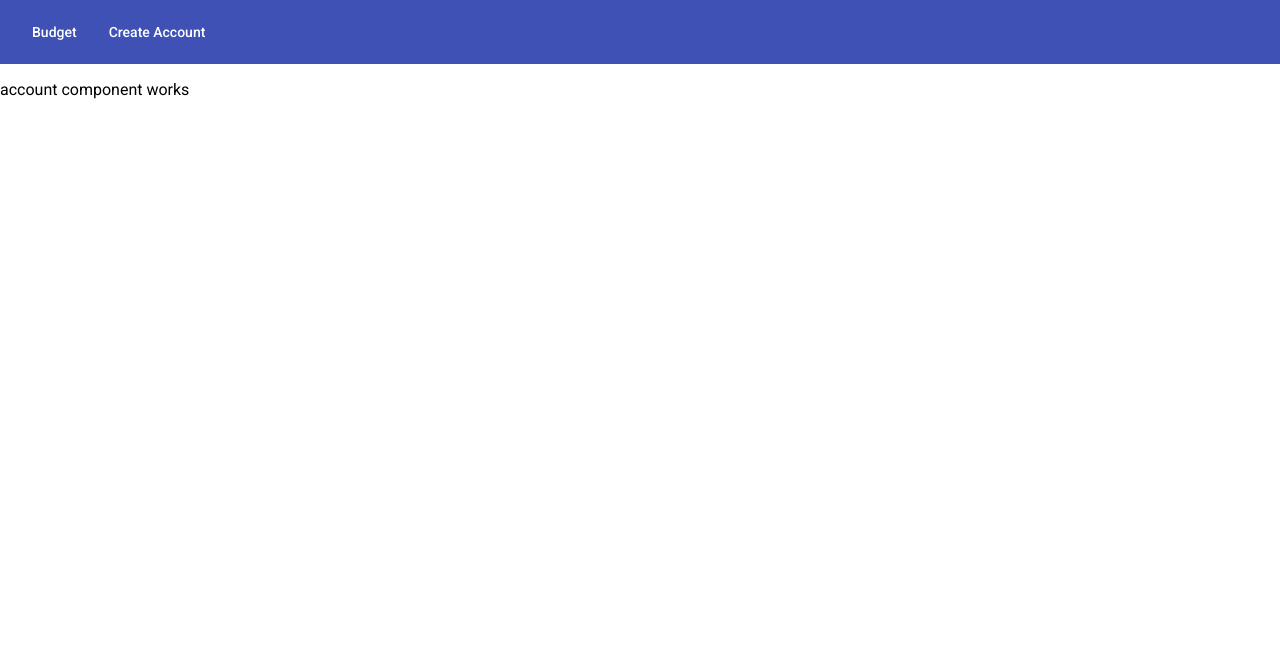
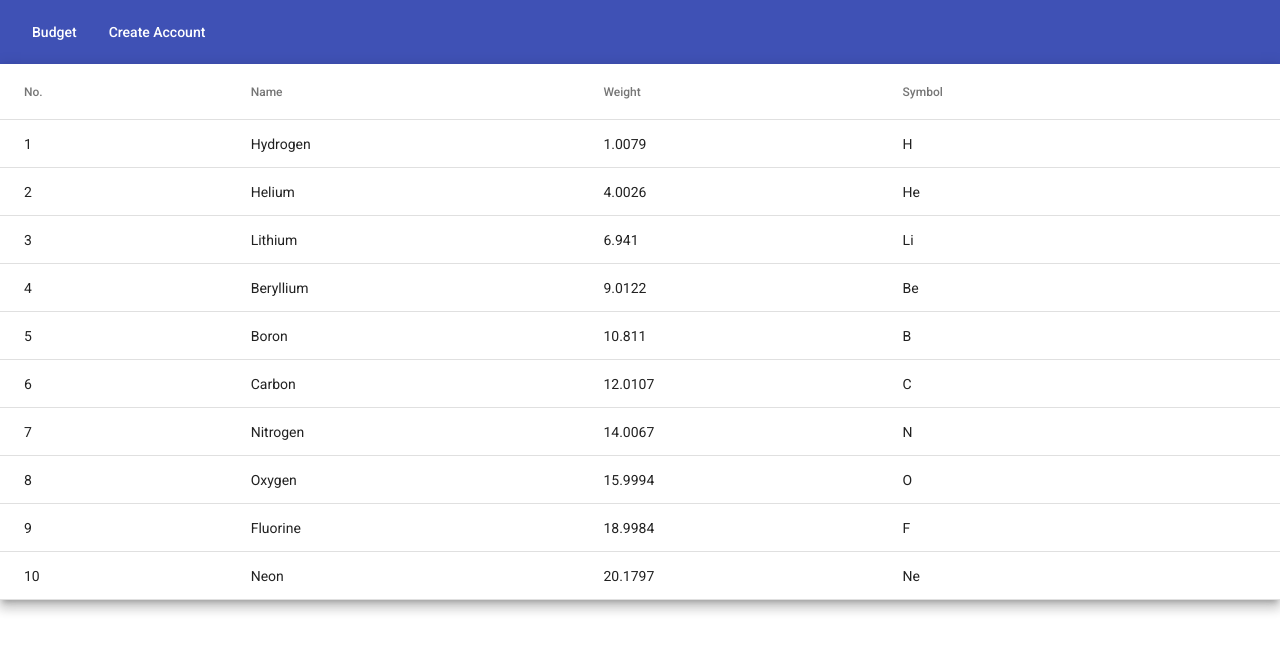
Before and after one commit to ahsanulalig/bangueMisrAssignment, an Angular app: page /create-account in a window 1280 px wide. Shown: the top 652 px of the page. Built offline with nearby package versions, Linux system fonts and the light colour scheme.

Commit message:
material table component added

```diff
--- a/src/app/app.module.ts
+++ b/src/app/app.module.ts
@@ -8,7 +8,7 @@
 import { MatToolbarModule } from '@angular/material/toolbar';
 import { MatButtonModule } from '@angular/material/button';
 import { MatGridListModule } from '@angular/material/grid-list';
-
+import { MatTableModule } from '@angular/material/table';
 import { BudgetComponent } from './component/budget/budget.component';
 import { TokenInterceptorService } from './service/token-interceptor.service';
 import { AddAccountComponent } from './component/add-account/add-account.component';
@@ -24,6 +24,7 @@
     MatToolbarModule,
     MatButtonModule,
     MatGridListModule,
+    MatTableModule,
   ],
   providers: [
     {
--- a/src/app/component/add-account/add-account.component.html
+++ b/src/app/component/add-account/add-account.component.html
@@ -1 +1,32 @@
-<p>account component works</p>
+<table mat-table [dataSource]="dataSource" class="mat-elevation-z8">
+
+  <!--- Note that these columns can be defined in any order.
+        The actual rendered columns are set as a property on the row definition" -->
+
+  <!-- Position Column -->
+  <ng-container matColumnDef="position">
+    <th mat-header-cell *matHeaderCellDef> No. </th>
+    <td mat-cell *matCellDef="let element"> {{element.position}} </td>
+  </ng-container>
+
+  <!-- Name Column -->
+  <ng-container matColumnDef="name">
+    <th mat-header-cell *matHeaderCellDef> Name </th>
+    <td mat-cell *matCellDef="let element"> {{element.name}} </td>
+  </ng-container>
+
+  <!-- Weight Column -->
+  <ng-container matColumnDef="weight">
+    <th mat-header-cell *matHeaderCellDef> Weight </th>
+    <td mat-cell *matCellDef="let element"> {{element.weight}} </td>
+  </ng-container>
+
+  <!-- Symbol Column -->
+  <ng-container matColumnDef="symbol">
+    <th mat-header-cell *matHeaderCellDef> Symbol </th>
+    <td mat-cell *matCellDef="let element"> {{element.symbol}} </td>
+  </ng-container>
+
+  <tr mat-header-row *matHeaderRowDef="displayedColumns"></tr>
+  <tr mat-row *matRowDef="let row; columns: displayedColumns;"></tr>
+</table>
--- a/src/app/component/add-account/add-account.component.scss
+++ b/src/app/component/add-account/add-account.component.scss
@@ -1,13 +1,3 @@
-.container-fluid {
-  .row {
-
-    .col-sm-8,
-    .col-md-8 {
-      border: 2px solid green;
-    }
-    .col-sm-4,
-    .col-md-4 {
-      border: 2px solid greenyellow;
-    }
-  }
+table {
+  width: 100%;
 }
--- a/src/app/component/add-account/add-account.component.ts
+++ b/src/app/component/add-account/add-account.component.ts
@@ -3,13 +3,31 @@
 @Component({
   selector: 'app-add-account',
   templateUrl: './add-account.component.html',
-  styleUrls: ['./add-account.component.scss']
+  styleUrls: ['./add-account.component.scss'],
 })
 export class AddAccountComponent implements OnInit {
+  displayedColumns: string[] = ['position', 'name', 'weight', 'symbol'];
+  dataSource = ELEMENT_DATA;
+  constructor() {}
 
-  constructor() { }
+  ngOnInit(): void {}
+}
 
-  ngOnInit(): void {
-  }
-
+export interface PeriodicElement {
+  name: string;
+  position: number;
+  weight: number;
+  symbol: string;
 }
+const ELEMENT_DATA: PeriodicElement[] = [
+  { position: 1, name: 'Hydrogen', weight: 1.0079, symbol: 'H' },
+  { position: 2, name: 'Helium', weight: 4.0026, symbol: 'He' },
+  { position: 3, name: 'Lithium', weight: 6.941, symbol: 'Li' },
+  { position: 4, name: 'Beryllium', weight: 9.0122, symbol: 'Be' },
+  { position: 5, name: 'Boron', weight: 10.811, symbol: 'B' },
+  { position: 6, name: 'Carbon', weight: 12.0107, symbol: 'C' },
+  { position: 7, name: 'Nitrogen', weight: 14.0067, symbol: 'N' },
+  { position: 8, name: 'Oxygen', weight: 15.9994, symbol: 'O' },
+  { position: 9, name: 'Fluorine', weight: 18.9984, symbol: 'F' },
+  { position: 10, name: 'Neon', weight: 20.1797, symbol: 'Ne' },
+];
```
